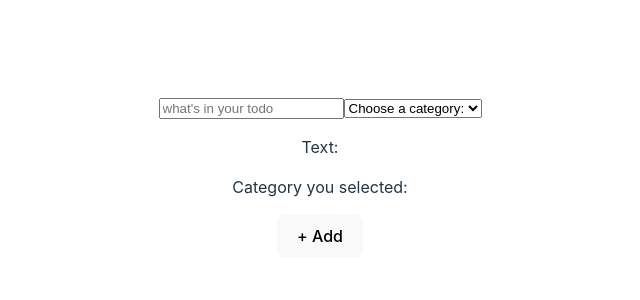
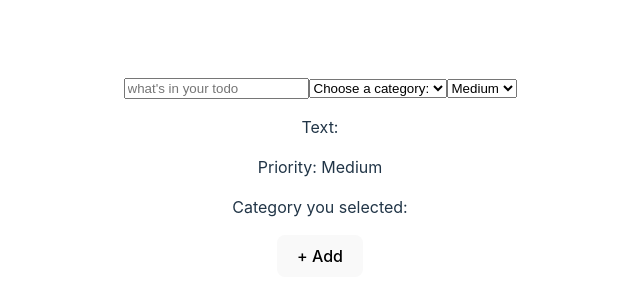
Before and after one commit to ygordantas/react_intro_todo_app, a React (Vite) app: page / in a window 1280 px wide. Shown: the part 216-516 px from the top of the page, without its empty margins (320-960 px from the left). Built offline with nearby package versions, Linux system fonts and the light colour scheme.

Commit message:
Created model to hold priority type

```diff
--- a/src/components/AddTodoForm/AddTodoForm.tsx
+++ b/src/components/AddTodoForm/AddTodoForm.tsx
@@ -1,12 +1,21 @@
 import { useState } from "react";
+
 import Todo from "../../models/todo";
 import TodoCategories from "../../enums/todoCategories";
+import TodoPriorityIds from "../../enums/TodoPriorityIds";
+import TODO_PRIORITIES from "../../constants/todoPriorities";
+import TodoPriority from "../../models/todoPriority";
 
 const PLACEHOLDER_CATEGORY_SELECT_TEXT = "Choose a category:";
+
+const DEFAULT_TODO_PRIORITY: TodoPriority = TODO_PRIORITIES.find(
+  (p) => p.id === TodoPriorityIds.Medium
+)!;
 
 const AddTodoForm = (): JSX.Element => {
   const [todo, setTodo] = useState<Todo>({
     text: "",
+    priority: DEFAULT_TODO_PRIORITY,
   });
 
   const onTodoTextChangeHandler = (
@@ -37,13 +46,56 @@ const AddTodoForm = (): JSX.Element => {
     });
   };
 
-  const categoryOptions = Object.values(TodoCategories)
-    .map((value, index) => {
-      return (
-        <option key={index}>{value || PLACEHOLDER_CATEGORY_SELECT_TEXT}</option>
-      );
-    })
-    .reverse();
+  const onSelectPriorityChangeHandler = (
+    event: React.ChangeEvent<HTMLSelectElement>
+  ): void => {
+    const selectedPriorityId = Number(event.target.value);
+
+    const selectedPriority = TODO_PRIORITIES.find(
+      (p) => p.id === selectedPriorityId
+    )!;
+
+    setTodo((currentTodo) => {
+      return {
+        ...currentTodo,
+        priority: selectedPriority,
+      };
+    });
+  };
+
+  const categoryOptions = (
+    <select
+      value={todo.category}
+      onChange={onSelectCategoryChangeHandler}
+      name="Category"
+    >
+      {Object.values(TodoCategories)
+        .map((value, index) => {
+          return (
+            <option key={index}>
+              {value || PLACEHOLDER_CATEGORY_SELECT_TEXT}
+            </option>
+          );
+        })
+        .reverse()}
+    </select>
+  );
+
+  const priorityOptions = (
+    <select
+      value={todo.priority.id}
+      onChange={onSelectPriorityChangeHandler}
+      name="Priority"
+    >
+      {TODO_PRIORITIES.map((todoPriority, index) => {
+        return (
+          <option value={todoPriority.id} key={index}>
+            {todoPriority.name}
+          </option>
+        );
+      })}
+    </select>
+  );
 
   return (
     <form onSubmit={(e) => console.log(e)}>
@@ -53,11 +105,12 @@ const AddTodoForm = (): JSX.Element => {
         placeholder="what's in your todo"
         value={todo.text}
       />
-      <select onChange={onSelectCategoryChangeHandler} name="Category">
-        {categoryOptions}
-      </select>
+
+      {categoryOptions}
+      {priorityOptions}
 
       <p>Text: {todo.text}</p>
+      <p>Priority: {todo.priority.name}</p>
       <p>Category you selected: {todo.category}</p>
       <button type="submit">+ Add</button>
     </form>
--- /dev/null
+++ b/src/constants/todoPriorities.ts
@@ -0,0 +1,9 @@
+import TodoPriority from "../models/todoPriority";
+
+const TODO_PRIORITIES: TodoPriority[] = [
+  { id: 1, name: "High" },
+  { id: 2, name: "Medium" },
+  { id: 3, name: "Low" },
+];
+
+export default TODO_PRIORITIES;
--- /dev/null
+++ b/src/enums/TodoPriorityIds.ts
@@ -0,0 +1,7 @@
+enum TodoPriorityIds {
+  High = 1,
+  Medium = 2,
+  Low = 3,
+}
+
+export default TodoPriorityIds;
--- a/src/models/todo.ts
+++ b/src/models/todo.ts
@@ -1,10 +1,10 @@
 import TodoCategories from "../enums/todoCategories";
-import TodoPriorities from "../enums/todoPriorities";
+import TodoPriority from "./todoPriority";
 
 export default interface Todo {
   text: string;
+  priority: TodoPriority;
   category?: TodoCategories;
-  priority?: TodoPriorities;
   lastUpdatedAt?: Date;
   createdAt?: Date;
 }
--- /dev/null
+++ b/src/models/todoPriority.ts
@@ -0,0 +1,4 @@
+export default interface TodoPriority {
+  id: number;
+  name: string;
+}
```
Also changed, not shown: src/enums/todoPriorities.ts (deleted, +0 -7 lines).
